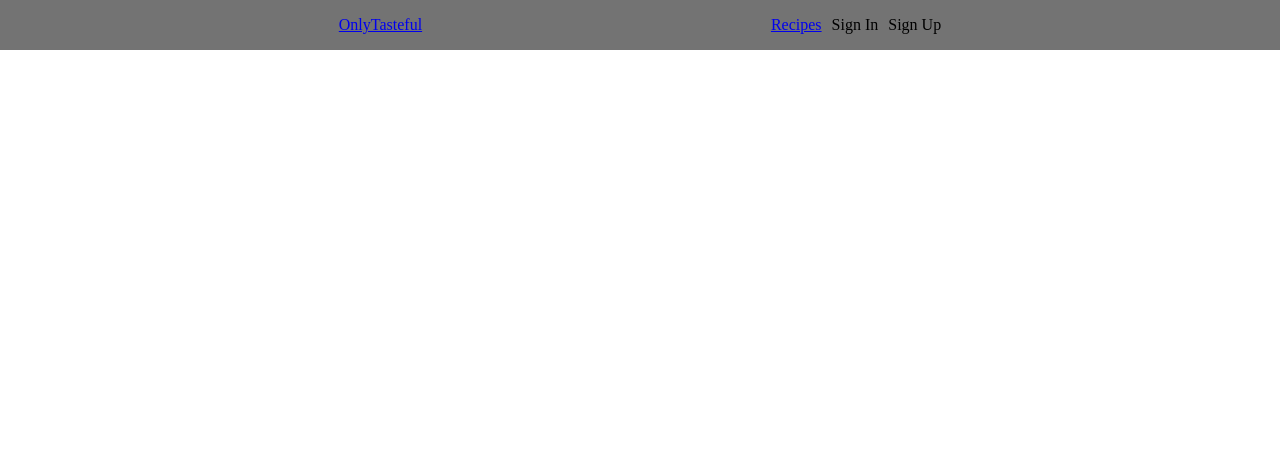
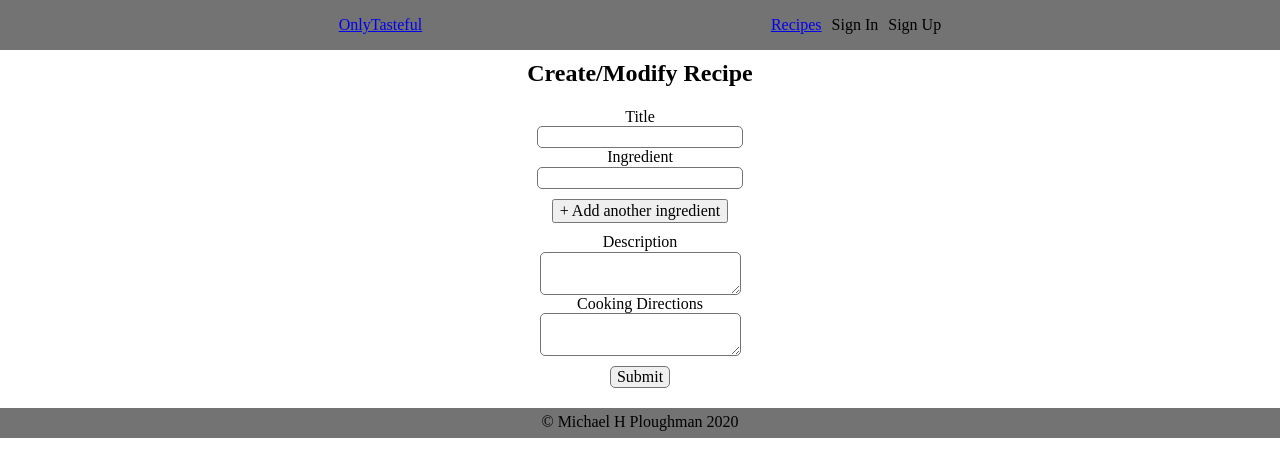
Before and after one commit to Evoxus/OnlyTasteful-client, a React (Create React App) app: page /createrecipe in a window 1280 px wide. Shown: the top 476 px of the page. Built offline with nearby package versions, Linux system fonts and the light colour scheme.

Commit message:
Add CreateRecipe component and route

```diff
--- a/src/App.js
+++ b/src/App.js
@@ -6,6 +6,7 @@ import Footer from './Footer/Footer';
 import RecipeList from './RecipeList/RecipeList';
 import RecipeDetail from './RecipeDetail/RecipeDetail';
 import './App.css';
+import CreateRecipe from './CreateRecipe/CreateRecipe';
 
 // TODO: Add create recipe component
 // TODO: Add Sign in component
@@ -23,6 +24,7 @@ function App() {
         <Route exact path='/' component={Landing} />
         <Route exact path='/recipes' component={RecipeList} />
         <Route path='/recipes/:id' component={RecipeDetail} />
+        <Route path='/createrecipe' component={CreateRecipe} />
       <Footer />
     </div>
   );
--- /dev/null
+++ b/src/CreateRecipe/CreateRecipe.css
@@ -0,0 +1,25 @@
+.createRecipe {
+  margin-top: 60px;
+}
+
+.createRecipeForm {
+  margin-bottom: 20px;
+}
+
+.createRecipeForm button,
+.createRecipeForm input[type=submit] {
+  margin: 10px auto;
+}
+
+input,
+textarea {
+  border: 1px solid #737373;
+  border-radius: 5px;
+  display: block;
+  margin: 0 auto;
+  max-width: 650px;
+}
+
+label {
+  display: block;
+}
--- /dev/null
+++ b/src/CreateRecipe/CreateRecipe.js
@@ -0,0 +1,28 @@
+import React from 'react';
+import './CreateRecipe.css';
+
+function CreateRecipe() {
+  return (
+    <main role="main" className='createRecipe'>
+      <header>
+        <h2>Create/Modify Recipe</h2>
+      </header>
+      <section>
+        <form className='createRecipeForm'>
+          <label htmlFor='recipe_title'>Title</label>
+          <input type='text' name='title' id='recipe_title' />
+          <label htmlFor='ingredient'>Ingredient</label>
+          <input type='text' name='ingredient' id='ingredient' />
+          <button>+ Add another ingredient</button>
+          <label htmlFor='description'>Description</label>
+          <textarea name='description' id='description' />
+          <label htmlFor='cookingDirections'>Cooking Directions</label>
+          <textarea id='cookingDirections' name='cookingDirections'></textarea>
+          <input type='submit' />
+        </form>
+    </section>
+  </main>
+  )
+}
+
+export default CreateRecipe;
```
Also changed, not shown: 1 other file (tests, documents, lock files or other folders).
